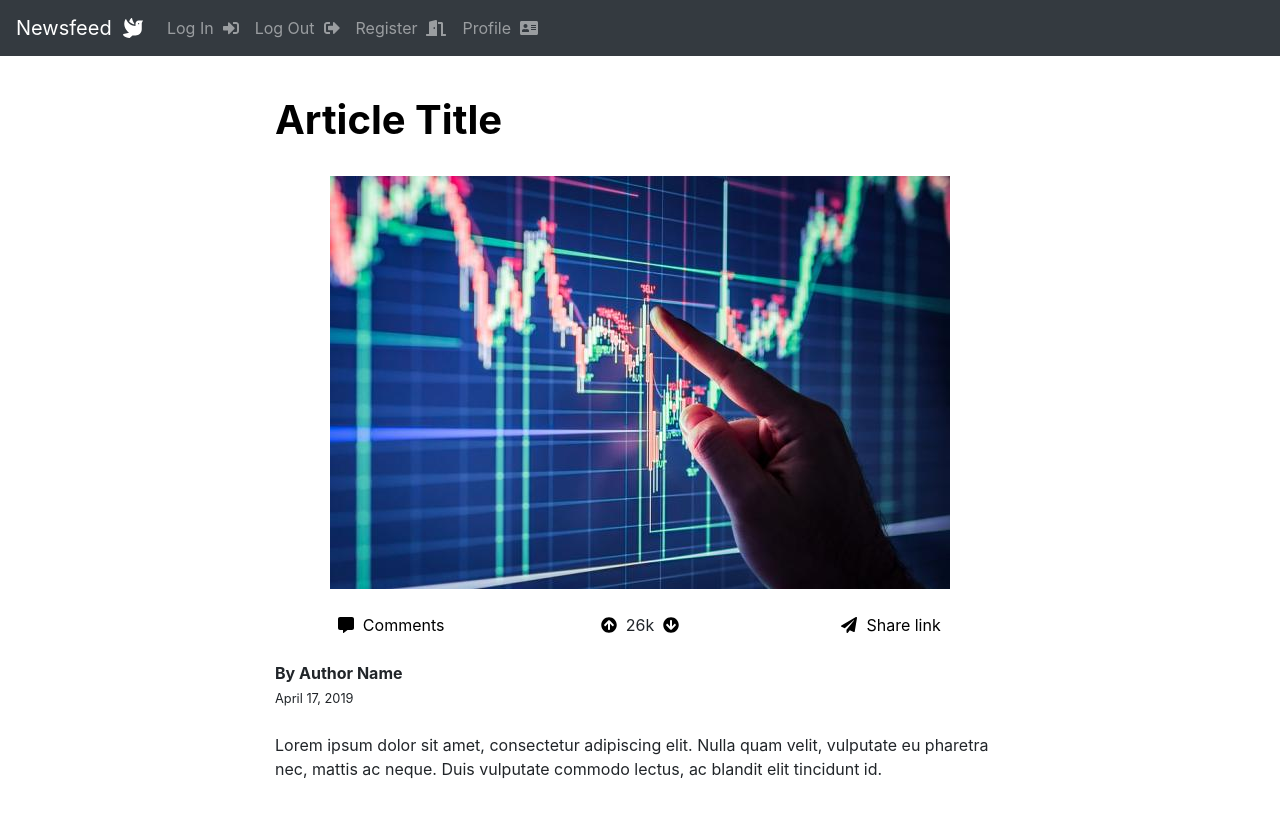
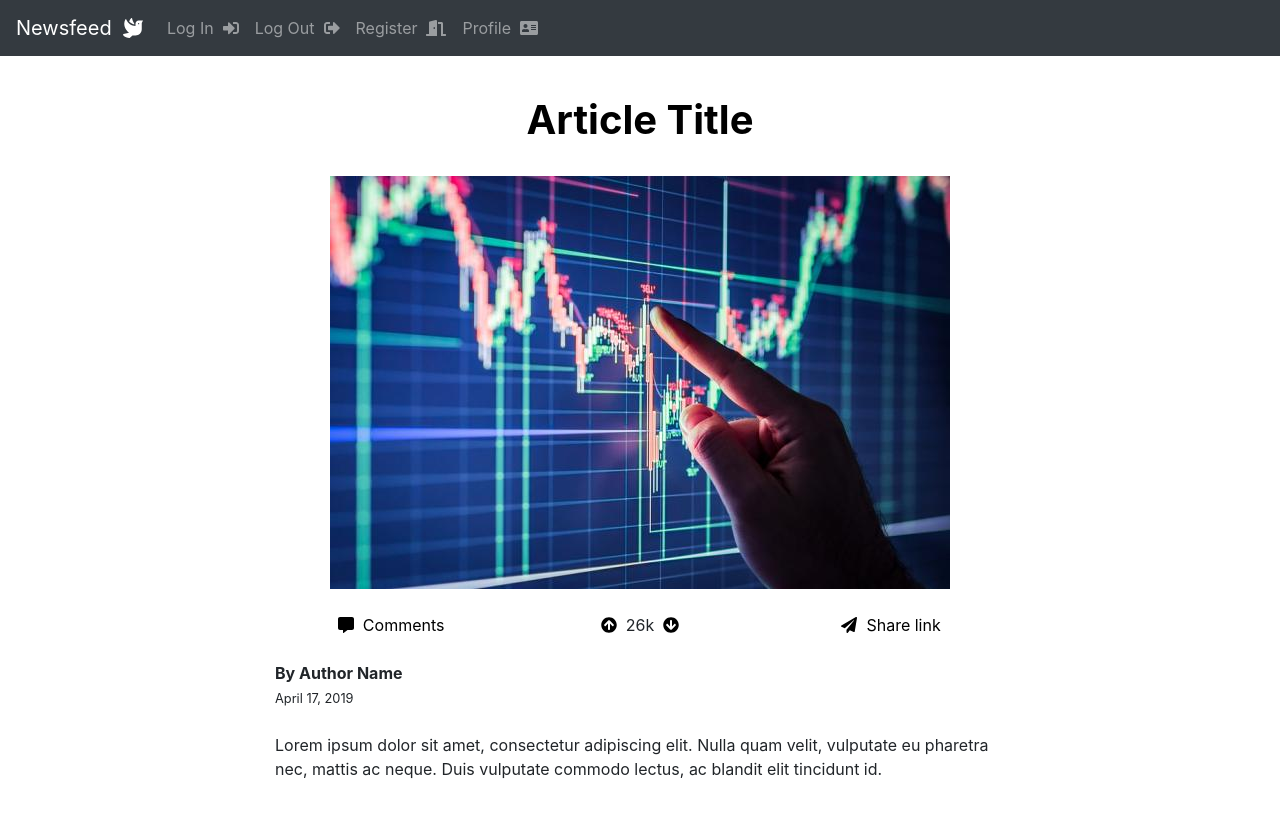
Before and after one commit to vikasham/newsfeed, a React (Create React App) app: page /articlepage in a window 1280 px wide. Shown: the top 818 px of the page. Built offline with nearby package versions, Linux system fonts and the light colour scheme.

Commit message:
centered title on article page

```diff
--- a/src/components/ArticlePage.js
+++ b/src/components/ArticlePage.js
@@ -19,7 +19,7 @@ class ArticlePage extends Component{
             <div class="col col-lg-2">
             </div>
             <div class="col-md">
-                <h1><strong>Article Title</strong></h1>
+                <h1 class="text-center" id="articleTitle"><strong>Article Title</strong></h1>
 
                 <br />
                 <div class="text-center">
@@ -39,10 +39,10 @@ class ArticlePage extends Component{
                   </div>
                 </div>
                 <br />
-                <div><strong>By Author Name</strong></div>
-                <div><small>April 17, 2019</small></div>
+                <div id="articleAuthor"><strong>By Author Name</strong></div>
+                <div id="articleDate"><small>April 17, 2019</small></div>
                 <br />
-                <p>Lorem ipsum dolor sit amet, consectetur adipiscing elit. Nulla quam velit, vulputate eu pharetra nec, mattis ac neque. Duis vulputate commodo lectus, ac blandit elit tincidunt id.</p>
+                <p id="articleContent">Lorem ipsum dolor sit amet, consectetur adipiscing elit. Nulla quam velit, vulputate eu pharetra nec, mattis ac neque. Duis vulputate commodo lectus, ac blandit elit tincidunt id.</p>
                 <br /><br />
             </div>
             <div class="col col-lg-2">
@@ -59,7 +59,7 @@ class ArticlePage extends Component{
                   <span aria-hidden="true">&times;</span>
                 </button>
               </div>
-              <div class="modal-body">
+              <div class="modal-body" >
                 ...
               </div>
               <div class="modal-footer">
```
